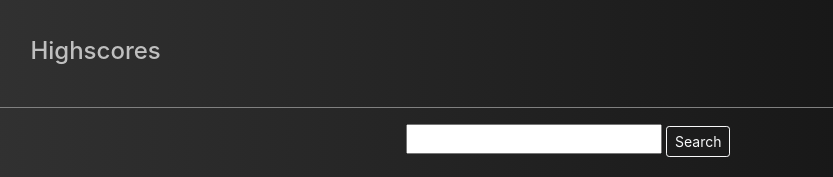
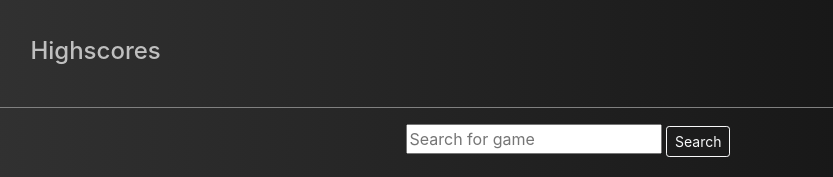
Before and after one commit to LVK-96/WSD-project, a Django app: page /highscores in a window 1280 px wide. Shown: the part 197-374 px from the top of the page, without its empty margins (72-905 px from the left). Run offline with Django 3.2, Linux system fonts and the light colour scheme; some libraries are stand-ins or nearby versions.

Commit message:
Small changes to highscore.html

```diff
--- a/wsd_project/templates/store/highscores.html
+++ b/wsd_project/templates/store/highscores.html
@@ -6,7 +6,7 @@
     <form method="GET">
        {% csrf_token %}
         <input type="hidden" name="messagetype" value="search">
-       <input type="text" name="game">
+       <input type="text" name="game" placeholder="Search for game">
        <input class="btn btn-outline-light btn-sm" type="submit" name=submit value="Search">
     </form>
 </div>
```
